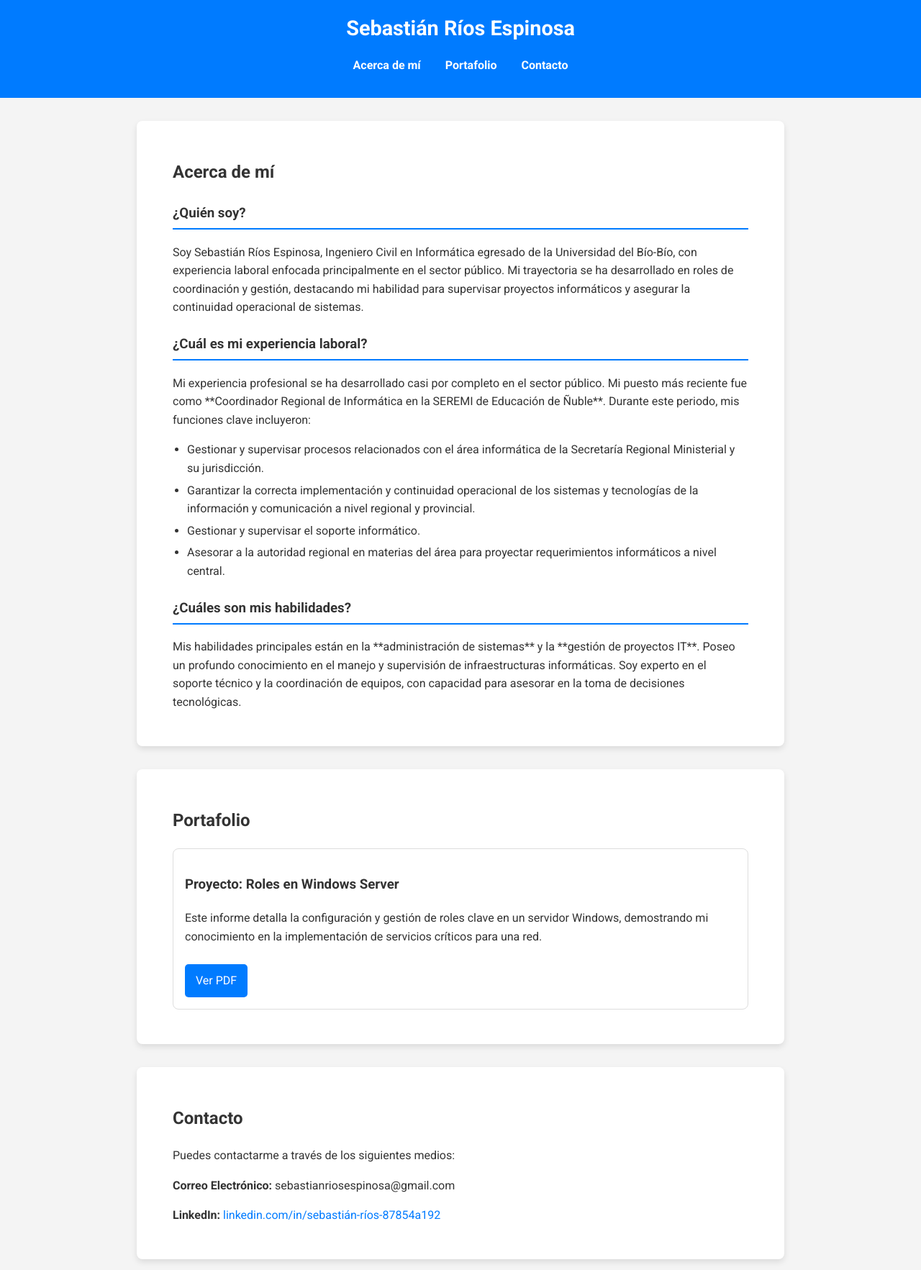
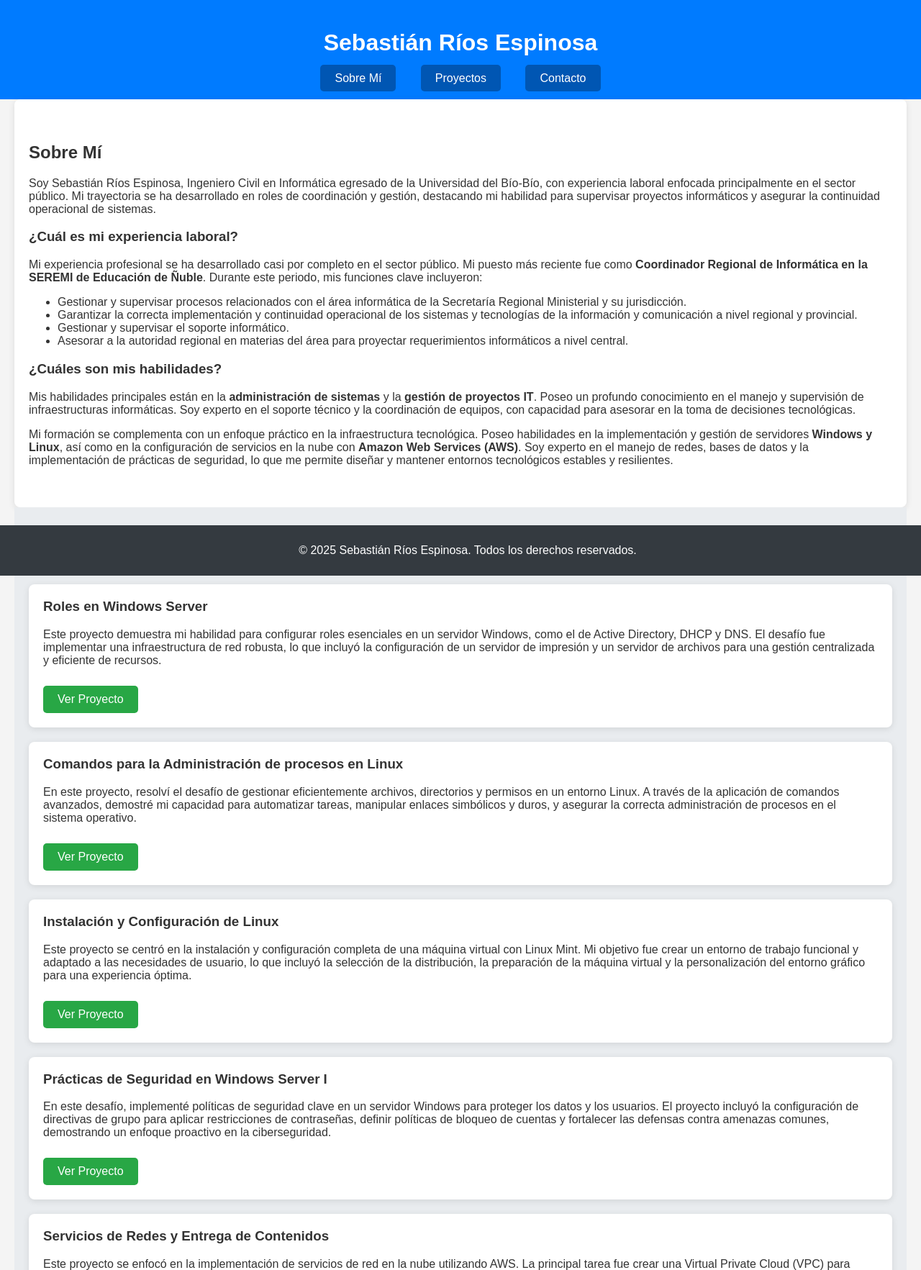
Before and after one commit to sebastian-rios-source/mi-portafolio, a plain HTML site: page index.html in a window 1280 px wide. Shown: the top 1765 px of the page at 72% size. Drawn offline with Linux system fonts and the light colour scheme.

Commit message:
Update index.html

```diff
--- a/index.html
+++ b/index.html
@@ -3,118 +3,195 @@
 <head>
     <meta charset="UTF-8">
     <meta name="viewport" content="width=device-width, initial-scale=1.0">
-    <title>Portafolio de Sebastián Ríos Espinosa</title>
-    <link rel="stylesheet" href="style.css">
-    <link href="https://fonts.googleapis.com/css2?family=Roboto:wght@400;700&display=swap" rel="stylesheet">
+    <title>Sebastián Ríos Espinosa - Portafolio</title>
+    <style>
+        body {
+            font-family: Arial, sans-serif;
+            margin: 0;
+            padding: 0;
+            background-color: #f4f4f4;
+            color: #333;
+        }
+        header {
+            background-color: #007bff;
+            color: white;
+            padding: 20px;
+            text-align: center;
+        }
+        nav {
+            margin-top: 10px;
+        }
+        nav a {
+            color: white;
+            text-decoration: none;
+            margin: 0 15px;
+            padding: 10px 20px;
+            background-color: #0056b3;
+            border-radius: 5px;
+            transition: background-color 0.3s;
+        }
+        nav a:hover {
+            background-color: #004085;
+        }
+        section {
+            padding: 40px 20px;
+            max-width: 1200px;
+            margin: 0 auto;
+        }
+        #about {
+            background-color: white;
+            border-radius: 8px;
+            box-shadow: 0 2px 10px rgba(0,0,0,0.1);
+        }
+        #projects {
+            background-color: #e9ecef;
+        }
+        .project {
+            background-color: white;
+            margin: 20px 0;
+            padding: 20px;
+            border-radius: 8px;
+            box-shadow: 0 2px 10px rgba(0,0,0,0.1);
+        }
+        .project h3 {
+            margin-top: 0;
+        }
+        .project a {
+            display: inline-block;
+            margin-top: 10px;
+            padding: 10px 20px;
+            background-color: #28a745;
+            color: white;
+            text-decoration: none;
+            border-radius: 5px;
+            transition: background-color 0.3s;
+        }
+        .project a:hover {
+            background-color: #218838;
+        }
+        #contact {
+            background-color: white;
+            border-radius: 8px;
+            box-shadow: 0 2px 10px rgba(0,0,0,0.1);
+            text-align: center;
+        }
+        #contact .buttons {
+            margin-top: 20px;
+        }
+        #contact a, #contact button {
+            padding: 10px 20px;
+            margin: 10px;
+            border: none;
+            border-radius: 5px;
+            cursor: pointer;
+            text-decoration: none;
+            color: white;
+            transition: background-color 0.3s;
+        }
+        #contact button {
+            background-color: #6c757d;
+        }
+        #contact button:hover {
+            background-color: #5a6268;
+        }
+        #contact a {
+            background-color: #007bff;
+        }
+        #contact a:hover {
+            background-color: #0056b3;
+        }
+        footer {
+            background-color: #343a40;
+            color: white;
+            text-align: center;
+            padding: 10px;
+            position: fixed;
+            width: 100%;
+            bottom: 0;
+        }
+    </style>
 </head>
 <body>
+
     <header>
-        <div class="logo">
         <h1>Sebastián Ríos Espinosa</h1>
-        </div>
         <nav>
-            <ul>
-                <li><a href="#about">Acerca de mí</a></li>
-                <li><a href="#portfolio">Portafolio</a></li>
-                <li><a href="#contact">Contacto</a></li>
-            </ul>
+            <a href="#about">Sobre Mí</a>
+            <a href="#projects">Proyectos</a>
+            <a href="#contact">Contacto</a>
         </nav>
     </header>
 
-    <main>
-        <section id="about" class="about-me">
-            <div class="about-container">
-                <div class="about-text">
-                    <h2>Acerca de mí</h2>
-                    <h3>¿Quién soy?</h3>
+    <section id="about">
+        <h2>Sobre Mí</h2>
         <p>Soy Sebastián Ríos Espinosa, Ingeniero Civil en Informática egresado de la Universidad del Bío-Bío, con experiencia laboral enfocada principalmente en el sector público. Mi trayectoria se ha desarrollado en roles de coordinación y gestión, destacando mi habilidad para supervisar proyectos informáticos y asegurar la continuidad operacional de sistemas.</p>
+
         <h3>¿Cuál es mi experiencia laboral?</h3>
-                    <p>Mi experiencia profesional se ha desarrollado casi por completo en el sector público. Mi puesto más reciente fue como **Coordinador Regional de Informática en la SEREMI de Educación de Ñuble**. Durante este periodo, mis funciones clave incluyeron:</p>
+        <p>Mi experiencia profesional se ha desarrollado casi por completo en el sector público. Mi puesto más reciente fue como <strong>Coordinador Regional de Informática en la SEREMI de Educación de Ñuble</strong>. Durante este periodo, mis funciones clave incluyeron:</p>
         <ul>
             <li>Gestionar y supervisar procesos relacionados con el área informática de la Secretaría Regional Ministerial y su jurisdicción.</li>
             <li>Garantizar la correcta implementación y continuidad operacional de los sistemas y tecnologías de la información y comunicación a nivel regional y provincial.</li>
             <li>Gestionar y supervisar el soporte informático.</li>
             <li>Asesorar a la autoridad regional en materias del área para proyectar requerimientos informáticos a nivel central.</li>
         </ul>
+
         <h3>¿Cuáles son mis habilidades?</h3>
-                    <p>Mis habilidades principales están en la **administración de sistemas** y la **gestión de proyectos IT**. Poseo un profundo conocimiento en el manejo y supervisión de infraestructuras informáticas. Soy experto en el soporte técnico y la coordinación de equipos, con capacidad para asesorar en la toma de decisiones tecnológicas.</p>
-                </div>
-            </div>
+        <p>Mis habilidades principales están en la <strong>administración de sistemas</strong> y la <strong>gestión de proyectos IT</strong>. Poseo un profundo conocimiento en el manejo y supervisión de infraestructuras informáticas. Soy experto en el soporte técnico y la coordinación de equipos, con capacidad para asesorar en la toma de decisiones tecnológicas.</p>
+
+        <p>Mi formación se complementa con un enfoque práctico en la infraestructura tecnológica. Poseo habilidades en la implementación y gestión de servidores <strong>Windows y Linux</strong>, así como en la configuración de servicios en la nube con <strong>Amazon Web Services (AWS)</strong>. Soy experto en el manejo de redes, bases de datos y la implementación de prácticas de seguridad, lo que me permite diseñar y mantener entornos tecnológicos estables y resilientes.</p>
     </section>
 
-        <section id="portfolio" class="portfolio">
-            <div class="portfolio-container">
-                <h2>Portafolio</h2>
-                <div class="project-list">
-                    <div class="project">
-                        <h3>Proyecto: Roles en Windows Server</h3>
-                        <p>Este informe detalla la configuración y gestión de roles clave en un servidor Windows, demostrando mi conocimiento en la implementación de servicios críticos para una red.</p>
-                        <a href="Rios%20Espinosa%20-%20Roles%20en%20Windows%20Server.pdf" target="_blank" class="button">Ver PDF</a>
-                    </div>
-                </div>
-            </div>
-        </section>
-
-        <section id="contact" class="contact">
-            <div class="contact-container">
-                <h2>Contacto</h2>
-                <p>Puedes contactarme a través de los siguientes medios:</p>
-                <p><strong>Correo Electrónico:</strong> sebastianriosespinosa@gmail.com</p>
-                <p><strong>LinkedIn:</strong> <a href="https://www.linkedin.com/in/sebastián-ríos-87854a192" target="_blank">linkedin.com/in/sebastián-ríos-87854a192</a></p>
-            </div>
-        </section>
-        <section id="about" class="about-me">
-    <div class="about-container">
-        <div class="about-text">
-            <h2>Sobre mí</h2>
-            <p>Soy Sebastián Ríos Espinosa, Ingeniero Civil en Informática con una sólida experiencia en la administración de sistemas y la gestión de proyectos en el sector público. Mi trayectoria como **Coordinador Regional de Informática en la SEREMI de Educación de Ñuble** me ha proporcionado una perspectiva integral en la supervisión de procesos, el aseguramiento de la continuidad operacional de sistemas y la coordinación de soporte informático.</p>
-
-            <p>Mi formación se complementa con un enfoque práctico en la infraestructura tecnológica. Poseo habilidades en la implementación y gestión de servidores **Windows y Linux**, así como en la configuración de servicios en la nube con **Amazon Web Services (AWS)**. Soy experto en el manejo de redes, bases de datos y la implementación de prácticas de seguridad, lo que me permite diseñar y mantener entornos tecnológicos estables y resilientes.</p>
-        </div>
-    </div>
-</section>
-        <section id="portfolio" class="portfolio">
-    <div class="portfolio-container">
+    <section id="projects">
         <h2>Proyectos</h2>
-        <div class="project-list">
         <div class="project">
             <h3>Roles en Windows Server</h3>
             <p>Este proyecto demuestra mi habilidad para configurar roles esenciales en un servidor Windows, como el de Active Directory, DHCP y DNS. El desafío fue implementar una infraestructura de red robusta, lo que incluyó la configuración de un servidor de impresión y un servidor de archivos para una gestión centralizada y eficiente de recursos.</p>
-                <a href="Rios%20Espinosa%20-%20Roles%20en%20Windows%20Server.pdf" target="_blank" class="button">Ver Proyecto</a>
+            <a href="Rios%20Espinosa%20-%20Roles%20en%20Windows%20Server.pdf" target="_blank">Ver Proyecto</a>
         </div>
         <div class="project">
             <h3>Comandos para la Administración de procesos en Linux</h3>
             <p>En este proyecto, resolví el desafío de gestionar eficientemente archivos, directorios y permisos en un entorno Linux. A través de la aplicación de comandos avanzados, demostré mi capacidad para automatizar tareas, manipular enlaces simbólicos y duros, y asegurar la correcta administración de procesos en el sistema operativo.</p>
-                <a href="Rios%20Espinosa%20-%20Desafío%20Comandos%20para%20la%20Administración%20de%20procesos%20en%20Linux.pdf" target="_blank" class="button">Ver Proyecto</a>
+            <a href="Rios%20Espinosa%20-%20Desafío%20Comandos%20para%20la%20Administración%20de%20procesos%20en%20Linux.pdf" target="_blank">Ver Proyecto</a>
         </div>
         <div class="project">
             <h3>Instalación y Configuración de Linux</h3>
             <p>Este proyecto se centró en la instalación y configuración completa de una máquina virtual con Linux Mint. Mi objetivo fue crear un entorno de trabajo funcional y adaptado a las necesidades de usuario, lo que incluyó la selección de la distribución, la preparación de la máquina virtual y la personalización del entorno gráfico para una experiencia óptima.</p>
-                <a href="Rios%20Espinosa%20-%20Desafío%20Instalación%20y%20Configuración%20de%20Linux.pdf" target="_blank" class="button">Ver Proyecto</a>
+            <a href="Rios%20Espinosa%20-%20Desafío%20Instalación%20y%20Configuración%20de%20Linux.pdf" target="_blank">Ver Proyecto</a>
         </div>
         <div class="project">
             <h3>Prácticas de Seguridad en Windows Server I</h3>
             <p>En este desafío, implementé políticas de seguridad clave en un servidor Windows para proteger los datos y los usuarios. El proyecto incluyó la configuración de directivas de grupo para aplicar restricciones de contraseñas, definir políticas de bloqueo de cuentas y fortalecer las defensas contra amenazas comunes, demostrando un enfoque proactivo en la ciberseguridad.</p>
-                <a href="srios%20-%20Prácticas%20de%20seguridad%20Windows%20Server%20I.pdf" target="_blank" class="button">Ver Proyecto</a>
+            <a href="srios%20-%20Prácticas%20de%20seguridad%20Windows%20Server%20I.pdf" target="_blank">Ver Proyecto</a>
         </div>
         <div class="project">
             <h3>Servicios de Redes y Entrega de Contenidos</h3>
             <p>Este proyecto se enfocó en la implementación de servicios de red en la nube utilizando AWS. La principal tarea fue crear una Virtual Private Cloud (VPC) para aislar recursos, junto con el uso de servicios de entrega de contenidos (CDN) para optimizar la velocidad y el rendimiento de las aplicaciones, lo que resuelve el problema de la latencia y la seguridad en la infraestructura de red.</p>
-                <a href="ServiciosdeRedes_srios.pdf" target="_blank" class="button">Ver Proyecto</a>
+            <a href="ServiciosdeRedes_srios.pdf" target="_blank">Ver Proyecto</a>
         </div>
         <div class="project">
             <h3>Servicios de Base de Datos e Implementación de WordPress con Amazon RDS</h3>
             <p>En este proyecto, resolví el problema de la gestión de bases de datos al implementar una instancia de MySQL con Amazon RDS. El desafío consistió en crear una base de datos escalable y segura en la nube, para luego integrarla exitosamente con una instalación de WordPress. Esto demuestra mi habilidad para manejar bases de datos y desplegar aplicaciones web con infraestructura de la nube.</p>
-                <a href="basededatos_srios.pdf" target="_blank" class="button">Ver Proyecto</a>
+            <a href="basededatos_srios.pdf" target="_blank">Ver Proyecto</a>
         </div>
         <div class="project">
             <h3>Manejo de Archivos y Procesos en Linux (Copia)</h3>
             <p>Este proyecto se centra en la administración avanzada de sistemas operativos Linux. Demuestra mi competencia en el uso de comandos para manipular archivos, directorios y procesos de forma eficiente. A través de la creación de enlaces y la gestión de permisos, se resuelven desafíos comunes en la administración de servidores y se asegura el correcto funcionamiento del sistema.</p>
-                <a href="Rios%20Espinosa%20-%20Desafío%20Comandos%20para%20la%20Administración%20de%20procesos%20en%20Linux%20-%20copia.pdf" target="_blank" class="button">Ver Proyecto</a>
-            </div>
-        </div>
+            <a href="Rios%20Espinosa%20-%20Desafío%20Comandos%20para%20la%20Administración%20de%20procesos%20en%20Linux%20-%20copia.pdf" target="_blank">Ver Proyecto</a>
         </div>
     </section>
-    </main>
+
+    <section id="contact">
+        <h2>Contacto</h2>
+        <p>Para contactarme, pueden hacerlo a través de los siguientes enlaces:</p>
+        <div class="buttons">
+            <button onclick="alert('Correo Electrónico: sebastianriosespinosa@gmail.com')">Mostrar Correo Electrónico</button>
+            <a href="https://linkedin.com/in/sebastián-ríos-87854a192" target="_blank">LinkedIn</a>
+        </div>
+    </section>
+
+    <footer>
+        <p>&copy; 2025 Sebastián Ríos Espinosa. Todos los derechos reservados.</p>
+    </footer>
+
 </body>
 </html>
```
Lines whose indentation alone changed are shown as unchanged.
